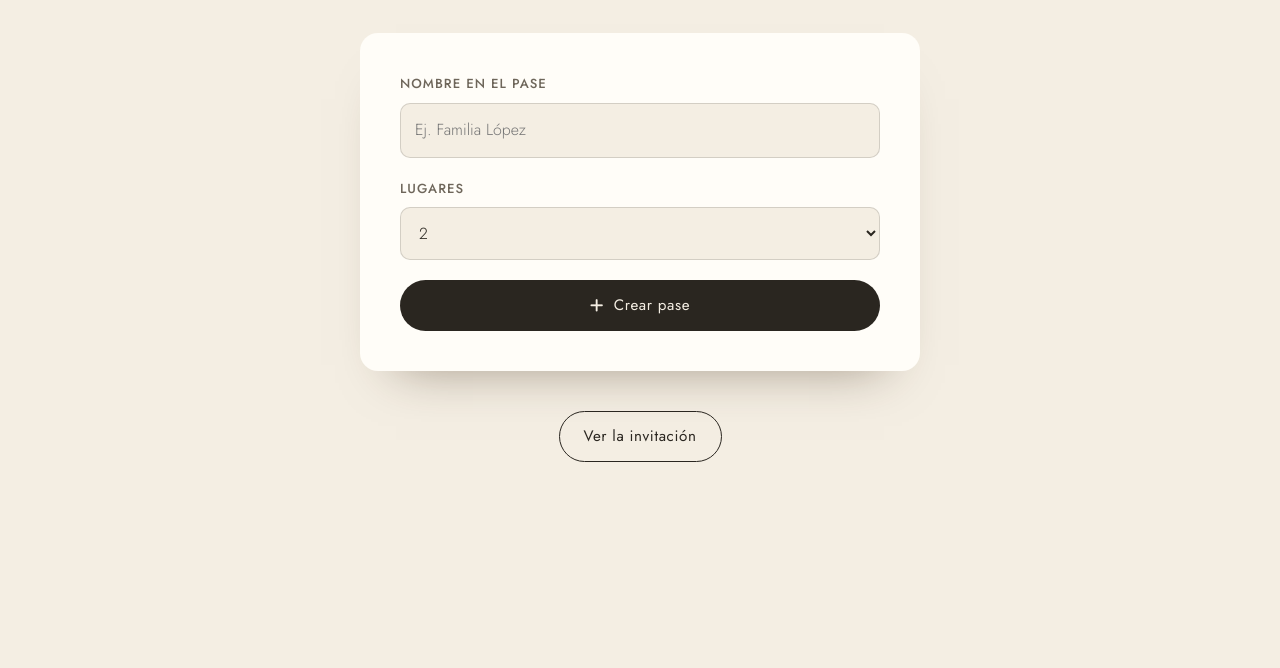
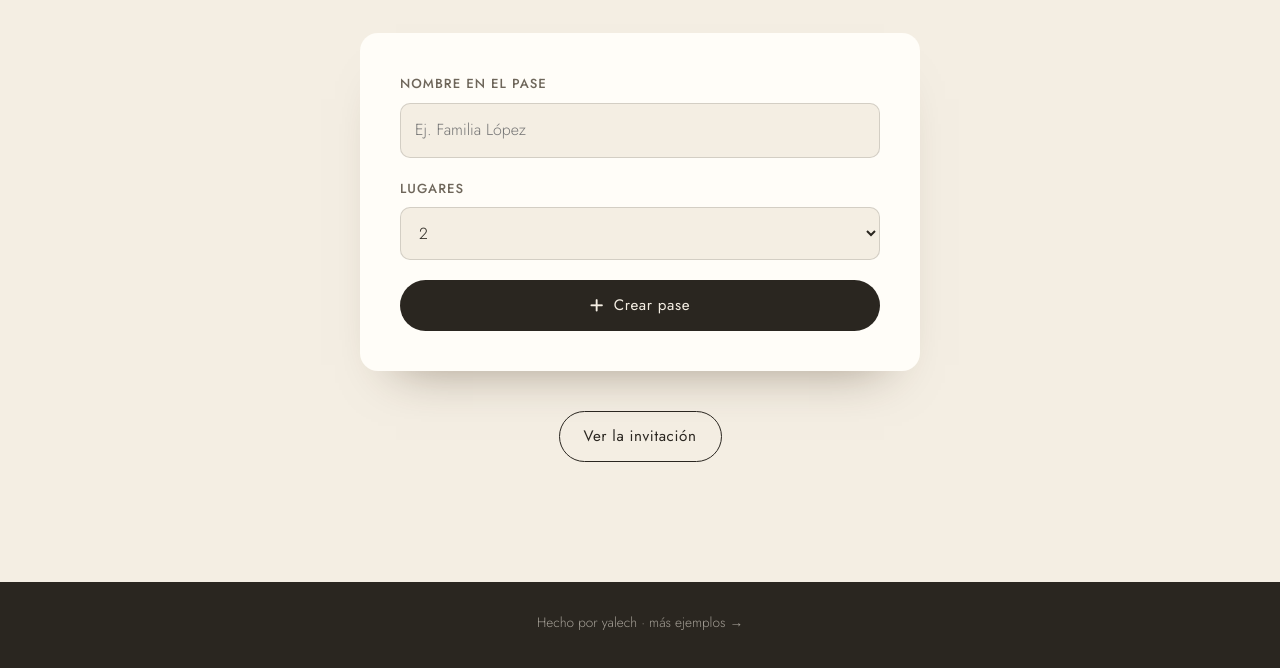
Before and after one commit to Yale42/yalech-invitaciones, a plain HTML site: page boda/pases.html in a window 1280 px wide. Shown: the part 287-955 px from the top of the page. Before the commit the page ends 869 px from the top, so only its background shows below. Drawn offline with nearby package versions, Linux system fonts and the light colour scheme.

Commit message:
Pases de la boda: pie «Hecho por yalech · más ejemplos» como en las demás páginas

```diff
--- a/boda/pases.html
+++ b/boda/pases.html
@@ -11,7 +11,7 @@
   <link rel="preconnect" href="https://fonts.gstatic.com" crossorigin />
   <link href="https://fonts.googleapis.com/css2?family=Cormorant+Garamond:ital,wght@0,400;0,500;0,600;1,400;1,500&family=Jost:wght@300;400;500&display=swap" rel="stylesheet" />
   <link rel="stylesheet" href="https://cdnjs.cloudflare.com/ajax/libs/font-awesome/6.5.1/css/all.min.css" integrity="sha512-DTOQO9RWCH3ppGqcWaEA1BIZOC6xxalwEsw9c2QQeAIftl+Vegovlnee1c9QX4TctnWMn13TZye+giMm8e2LwA==" crossorigin="anonymous" referrerpolicy="no-referrer" />
-  <link rel="stylesheet" href="styles.css?v=1" />
+  <link rel="stylesheet" href="styles.css?v=2" />
 </head>
 <body>
   <!-- Página para los novios (no se enlaza desde la invitación). Crea el enlace personal de cada
@@ -47,6 +47,10 @@
     </div>
   </main>
 
+  <footer class="footer footer--min">
+    <a class="credit" href="../">Hecho por yalech · más ejemplos →</a>
+  </footer>
+
   <script src="pases.js?v=1"></script>
   <!-- Modo muestra (ejemplo ficticio). Para un cliente real, borra la siguiente línea. -->
   <script src="../assets/muestra.js?v=2" data-servicio="invitacion" data-ejemplo="Boda" data-para="Mariana &amp; Diego"></script>
--- a/boda/styles.css
+++ b/boda/styles.css
@@ -404,6 +404,8 @@ button, input, select, textarea { font: inherit; color: inherit; }
 .footer p:not(.hashtag) { margin-top: 6px; opacity: 0.7; }
 .credit { display: inline-block; margin-top: 40px; font-size: 0.85rem; opacity: 0.6; text-decoration: none; }
 .credit:hover { opacity: 1; }
+.footer--min { padding: 26px 20px 32px; }
+.footer--min .credit { margin-top: 0; }
 
 /* ========== Pantallas grandes ========== */
 @media (min-width: 760px) {
```
Also changed, not shown: boda/index.html (+1 -1 lines).
